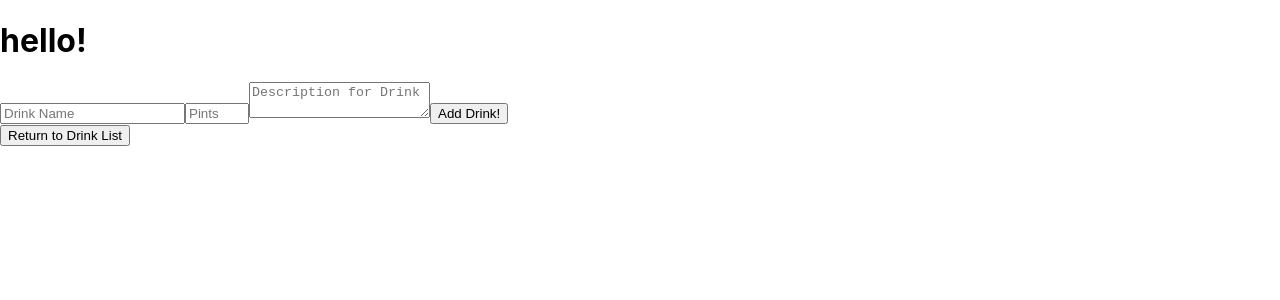
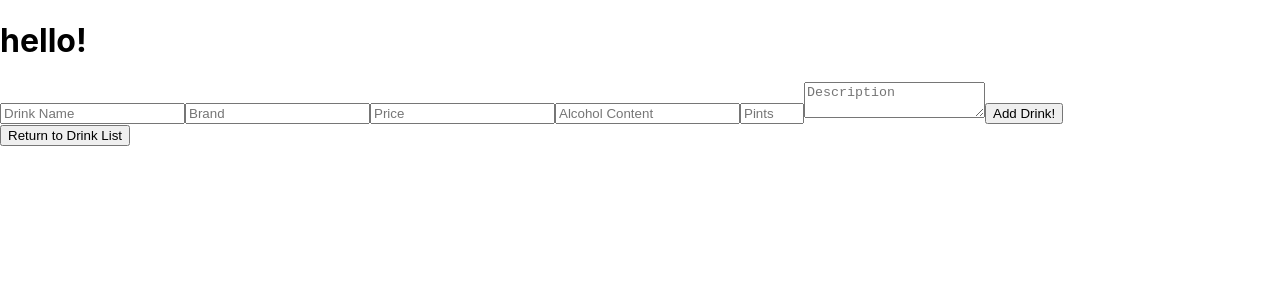
Before and after one commit to beads89/tap-room, a React (Create React App) app: page / in a window 1280 px wide. Both pictures are taken after a click on the button "add drink". Shown: the top 300 px of the page. Built offline with nearby package versions, Linux system fonts and the light colour scheme.

Commit message:
add brand, price, abv and input fields as 'required'

```diff
--- a/src/components/Drink.js
+++ b/src/components/Drink.js
@@ -13,6 +13,9 @@ function Drink(props) {
 
 Drink.propTypes = {
   name: PropTypes.string.isRequired,
+  brand: PropTypes.string.isRequired,
+  price: PropTypes.number.isRequired,
+  alcoholContent: PropTypes.number.isRequired,
   quantity: PropTypes.number.isRequired,
   description: PropTypes.string.isRequired,
   id: PropTypes.string,
--- a/src/components/DrinkDetail.js
+++ b/src/components/DrinkDetail.js
@@ -18,7 +18,10 @@ function DrinkDetail(props) {
     <React.Fragment>
       <h1>Drink Details</h1>
       {drinkHeader}
-      <p><em>{drink.description}</em></p>
+      <p>Brand: {drink.brand}</p>
+      <p>ABV: {drink.alcoholContent}%</p>
+      <p>Price: ${drink.price}</p>
+      <p>{drink.description}</p>
       <button onClick={onClickingEdit}>Update Drink</button>
       <button onClick={()=> onClickingDelete(drink.id)}>Remove Drink from List</button>
       <button onClick={onClickingBuy}>Pour 1 Pint!</button>
--- a/src/components/DrinkList.js
+++ b/src/components/DrinkList.js
@@ -10,6 +10,9 @@ function DrinkList(props) {
       <Drink
         whenDrinkClicked = {props.onDrinkSelection}
         name={drink.name}
+        brand={drink.brand}
+        price={drink.price}
+        alcoholContent={drink.alcoholContent}
         quantity={drink.quantity}
         description={drink.description}
         id={drink.id}
--- a/src/components/EditDrink.js
+++ b/src/components/EditDrink.js
@@ -10,6 +10,9 @@ function EditDrink (props) {
     event.preventDefault();
     props.onEditDrink({
       name: event.target.name.value,
+      brand: event.target.brand.value,
+      price: event.target.price.valueAsNumber,
+      alcoholContent: event.target.alcoholContent.valueAsNumber,
       quantity: event.target.quantity.valueAsNumber,
       description: event.target.description.value,
       id: drink.id});
--- a/src/components/NewDrinkForm.js
+++ b/src/components/NewDrinkForm.js
@@ -9,6 +9,9 @@ function NewDrinkForm(props) {
     event.preventDefault();
     props.onNewDrinkCreation({
       name: event.target.name.value,
+      brand: event.target.brand.value,
+      price: event.target.price.valueAsNumber,
+      alcoholContent: event.target.alcoholContent.valueAsNumber,
       quantity: event.target.quantity.valueAsNumber,
       description: event.target.description.value,
       id: v4()
--- a/src/components/ReusableForm.js
+++ b/src/components/ReusableForm.js
@@ -2,32 +2,50 @@ import React from "react";
 import PropTypes from "prop-types";
 
 
-function ReusuableForm(props) {
+function ReusableForm(props) {
   return (
     <React.Fragment>
       <form onSubmit={props.formSubmissionHandler}>
         <input
           type='text'
           name='name'
-          placeholder="Drink Name" />
+          placeholder="Drink Name"
+          required />
+        <input
+          type='text'
+          name='brand'
+          placeholder="Brand" />
+        <input
+          type='number'
+          step='0.01'
+          name='price'
+          placeholder="Price"
+          required />
+        <input
+          type='number'
+          name='alcoholContent'
+          placeholder="Alcohol Content"
+          required />
         <input
           type='number'
           name='quantity'
           min='0'
-          max='126'
-          placeholder="Pints" />
+          max='124'
+          placeholder="Pints"
+          required />
         <textarea
           name='description'
-          placeholder='Description for Drink' />
+          placeholder='Description'
+          required />
         <button type='submit'>Add Drink!</button>
       </form>
     </React.Fragment>
   );
 }
 
-ReusuableForm.propTypes = {
+ReusableForm.propTypes = {
   formSubmissionHandler: PropTypes.func,
   buttonText: PropTypes.string
 };
 
-export default ReusuableForm;
+export default ReusableForm;
```
